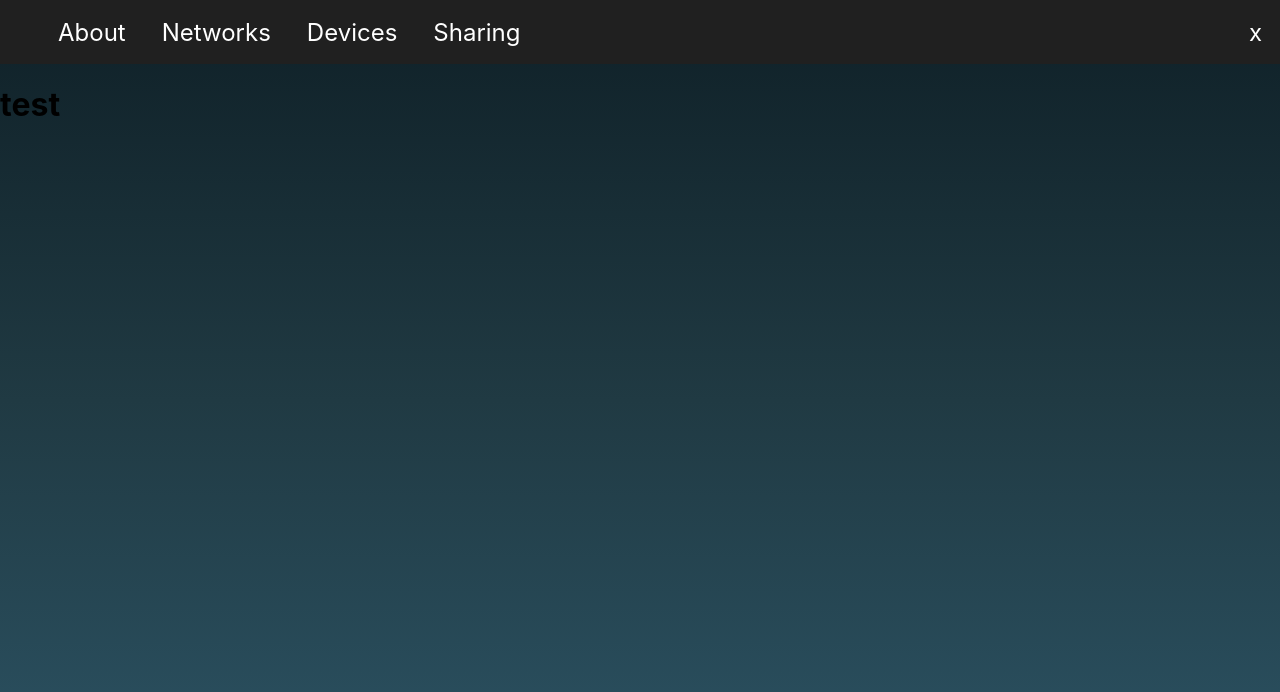
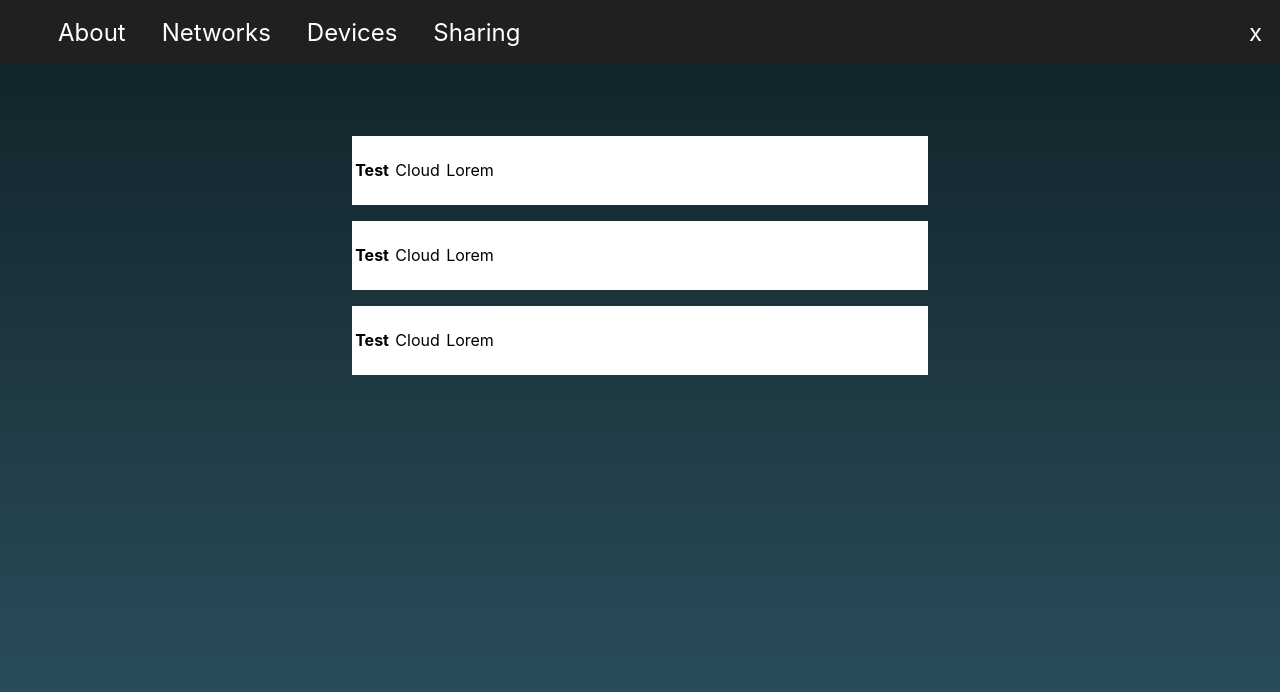
Before and after one commit to siskiuslide/control-app, a React (Create React App) app in the folder client/: page / in a window 1280 px wide. Shown: the top 692 px of the page. Built offline with nearby package versions, Linux system fonts and the light colour scheme.

Commit message:
Branched for react frontend switch

```diff
--- a/client/src/Configs/Config.css
+++ b/client/src/Configs/Config.css
@@ -0,0 +1,12 @@
+.config{
+    display: flex;
+    flex-direction: row;
+    justify-content: start;
+    align-items: center;
+    background:white;
+    width: 50%;
+    margin:1vh auto;
+}
+.config > * {
+    padding: 0.2em
+}
--- a/client/src/Configs/Config.jsx
+++ b/client/src/Configs/Config.jsx
@@ -3,7 +3,11 @@ import './Config.css'
 
 const Config = props =>{
     return(
-        <div class="">{props.name}</div>
+        <div class="config">
+            <h4>Test</h4>
+            <p>Cloud</p>
+            <p>Lorem</p>
+        </div>
     )
 }
 
--- /dev/null
+++ b/client/src/Configs/ConfigList.css
@@ -0,0 +1,10 @@
+.configListContainer{
+    display: flex;
+    flex-direction: column;
+    /* background: white; */
+    border-radius: 10px;
+    margin-inline: 5vw;
+    min-width:50vw;
+    width: auto;
+    margin-top: 5%;
+}
--- a/client/src/Configs/ConfigList.jsx
+++ b/client/src/Configs/ConfigList.jsx
@@ -1,5 +1,6 @@
 import React from 'react';
 import Config from './Config';
+import './ConfigList.css'
 
 const ConfigList = props =>{
     const {configs} = props
@@ -8,7 +9,11 @@ const ConfigList = props =>{
         // configs.map(conf=>{
         //     <Config name={conf.name}/>
         // })
-        <h1>test</h1>
+       <div className="configListContainer">
+           <Config></Config>
+           <Config></Config>
+           <Config></Config>
+       </div>
     )
 }
 
--- a/client/src/Configs/ConfigPage.jsx
+++ b/client/src/Configs/ConfigPage.jsx
@@ -9,7 +9,6 @@ const ConfigPage = props => {
         // const configs = fetch('http://127.0.0.1:5500/config').then(res=>res.json()).catch(err=> console.log(err))
     })
 
-
     return (
         <>
         <Navbar />
```
